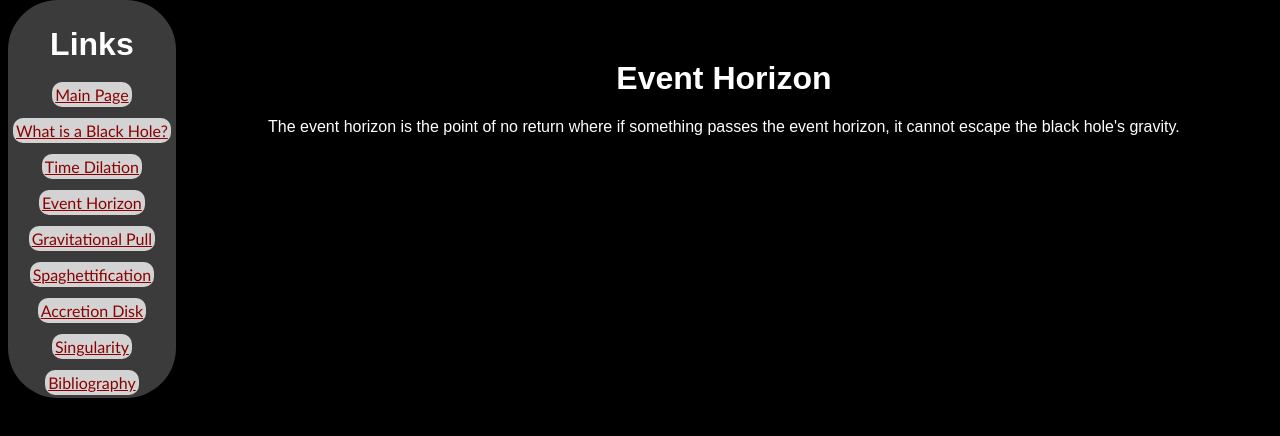
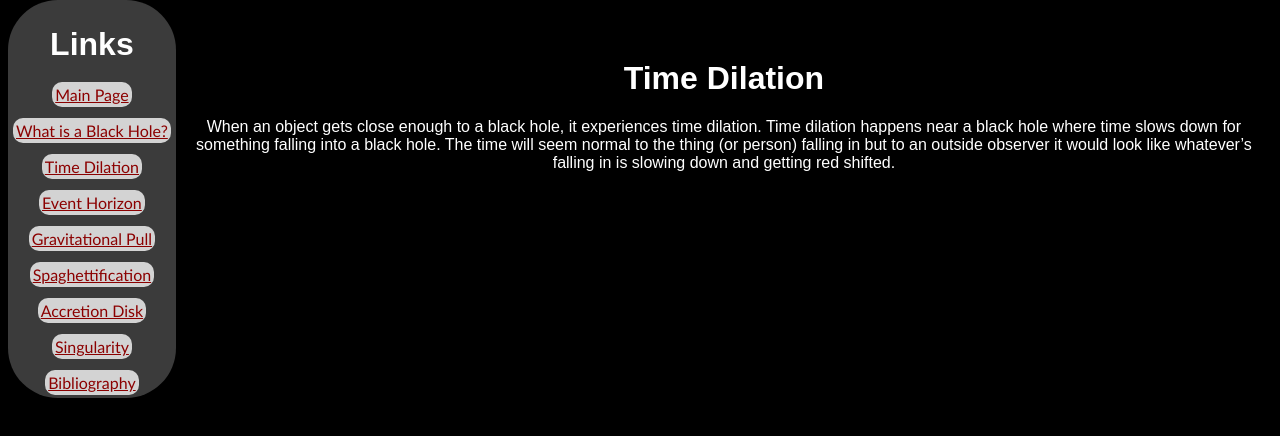
Before and after one commit to rtcmaker/blackholes, a plain HTML site: page time-dilation.html in a window 1280 px wide. Drawn offline with Linux system fonts and the light colour scheme.

Commit message:
time dilation said event horizon things so I changed it.

```diff
--- a/time-dilation.html
+++ b/time-dilation.html
@@ -26,7 +26,7 @@ background-color: #77777780;
 border-radius: 50px;
 }
 </style>
-<title>Event Horizon</title>
+<title>Time Dilation</title>
 </head>
 <body>
 <main>
@@ -51,8 +51,8 @@ border-radius: 50px;
 <p> </p>
 <a href="bibliography.html">Bibliography</a>
 </div>
-<h1 class="h14mans">Event Horizon</h1>
-<p>The event horizon is the point of no return where if something passes the event horizon, it cannot escape the black hole's gravity.
+<h1 class="h14mans">Time Dilation</h1>
+<p>When an object gets close enough to a black hole, it experiences time dilation. Time dilation happens near a black hole where time slows down for something falling into a black hole. The time will seem normal to the thing (or person) falling in but to an outside observer it would look like whatever’s falling in is slowing down and getting red shifted.
 </p>
 </main>
 </body>
```
